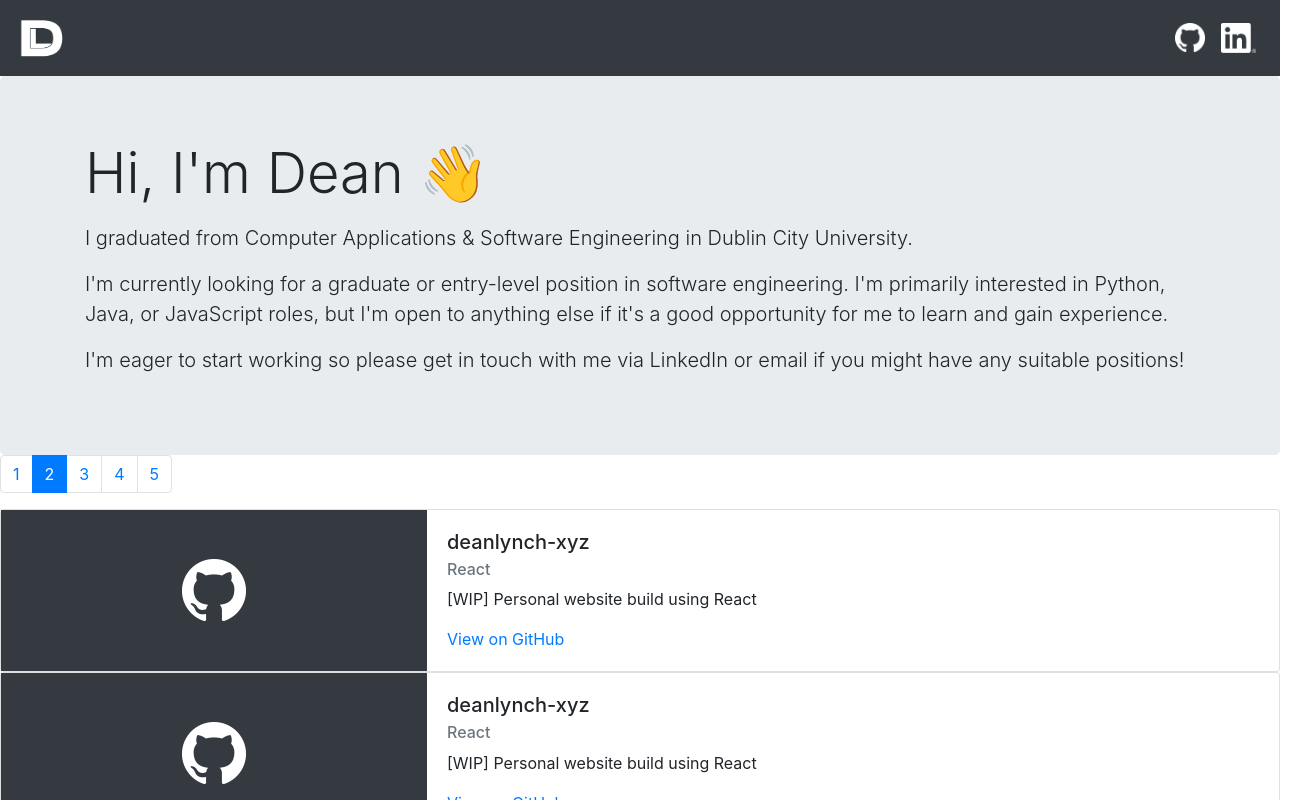
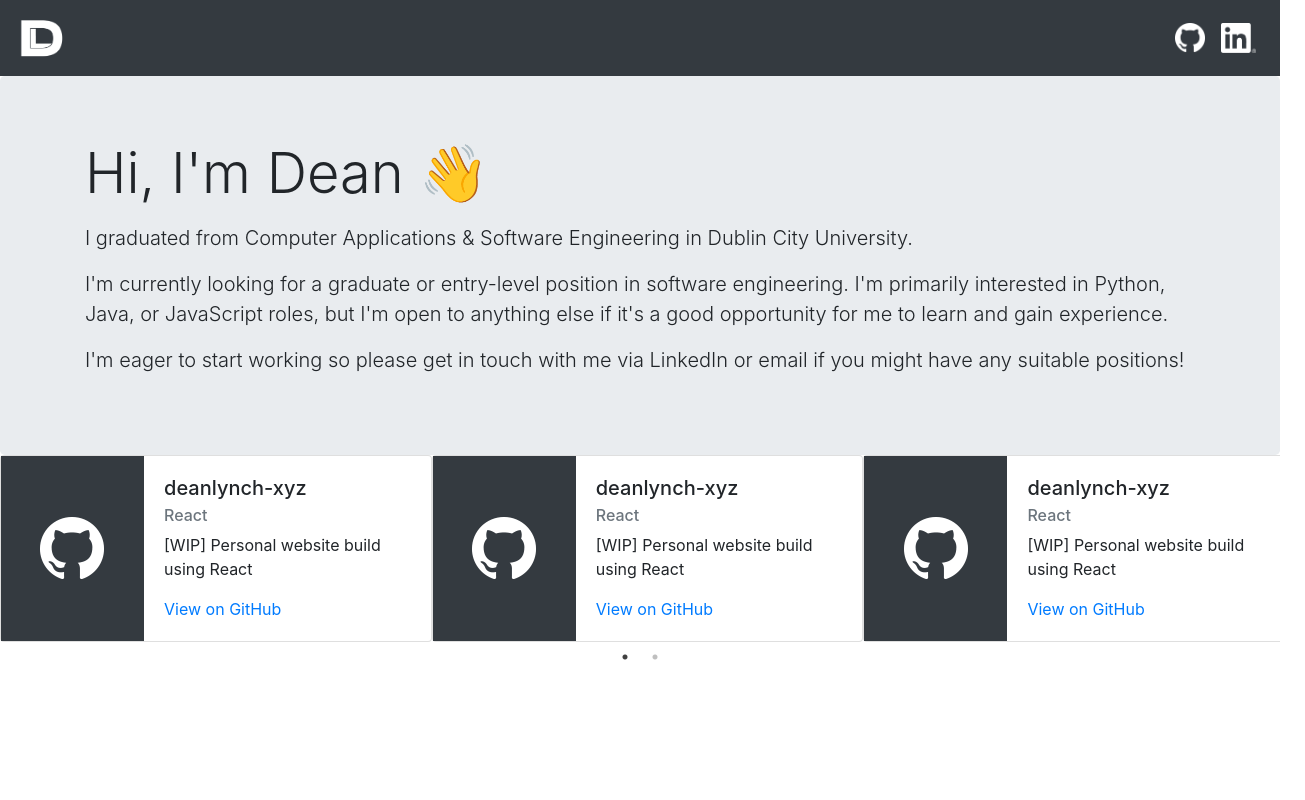
Before and after one commit to lynchdean/deanlynch-xyz, a React (Create React App) app: page / in a window 1280 px wide. Shown: the top 800 px of the page, 1305 px wide, since content can reach past the window. Built offline with nearby package versions, Linux system fonts and the light colour scheme.

Commit message:
Add React Slick

```diff
--- a/package.json
+++ b/package.json
@@ -16,6 +16,8 @@
     "react-bootstrap": "^1.3.0",
     "react-dom": "^16.13.1",
     "react-scripts": "3.4.1",
+    "react-slick": "^0.27.3",
+    "slick-carousel": "^1.8.1",
     "typescript": "^3.7.5"
   },
   "scripts": {
@@ -42,6 +44,7 @@
     ]
   },
   "devDependencies": {
+    "@types/react-slick": "^0.23.4",
     "gh-pages": "^3.1.0"
   }
 }
--- a/src/App.tsx
+++ b/src/App.tsx
@@ -2,8 +2,7 @@ import React from 'react';
 
 import Topbar from "./components/Topbar"
 import Jumbo from "./components/Jumbo";
-import ProjectCard from "./components/ProjectCard";
-import CardPaginator from "./components/CardPaginator";
+import CardSlider from "./components/CardSlider";
 
 function App() {
     return (
@@ -19,32 +18,7 @@ function App() {
                 "have any suitable positions!"}
             />
 
-            <CardPaginator/>
-
-            <ProjectCard
-                title="deanlynch-xyz"
-                link={"https://github.com/lynchdean/deanlynch-xyz"}
-                desc={"[WIP] Personal website build using React"}
-                tech={"React"}
-            />
-            <ProjectCard
-                title="deanlynch-xyz"
-                link={"https://github.com/lynchdean/deanlynch-xyz"}
-                desc={"[WIP] Personal website build using React"}
-                tech={"React"}
-            />
-            <ProjectCard
-                title="deanlynch-xyz"
-                link={"https://github.com/lynchdean/deanlynch-xyz"}
-                desc={"[WIP] Personal website build using React"}
-                tech={"React"}
-            />
-            <ProjectCard
-                title="deanlynch-xyz"
-                link={"https://github.com/lynchdean/deanlynch-xyz"}
-                desc={"[WIP] Personal website build using React"}
-                tech={"React"}
-            />
+            <CardSlider/>
 
         </div>
     );
--- a/src/components/CardPaginator.tsx
+++ /dev/null
@@ -1,24 +0,0 @@
-import React from "react";
-import Pagination from "react-bootstrap/Pagination";
-import Card from "react-bootstrap/Card";
-
-function CardPaginator () {
-
-    let items = [];
-    let active = 2;
-    for (let number = 1; number <= 5; number++) {
-        items.push(
-            <Pagination.Item key={number} active={number === active}>
-                {number}
-            </Pagination.Item>,
-        );
-    }
-
-    return (
-        <div>
-            <Pagination>{items}</Pagination>
-        </div>
-    )
-}
-
-export default CardPaginator
--- /dev/null
+++ b/src/components/CardSlider.tsx
@@ -0,0 +1,50 @@
+import React from "react";
+import Slider from "react-slick";
+
+import "slick-carousel/slick/slick.css";
+import "slick-carousel/slick/slick-theme.css";
+import ProjectCard from "./ProjectCard";
+
+class CardSlider extends React.Component {
+    render() {
+        const settings = {
+            dots: true,
+            infinite: true,
+            speed: 500,
+            slidesToShow: 2,
+            slidesToScroll: 2,
+            variableWidth: true,
+        };
+
+        return (
+            <Slider {...settings}>
+                <ProjectCard
+                    title="deanlynch-xyz"
+                    link={"https://github.com/lynchdean/deanlynch-xyz"}
+                    desc={"[WIP] Personal website build using React"}
+                    tech={"React"}
+                />
+                <ProjectCard
+                    title="deanlynch-xyz"
+                    link={"https://github.com/lynchdean/deanlynch-xyz"}
+                    desc={"[WIP] Personal website build using React"}
+                    tech={"React"}
+                />
+                <ProjectCard
+                    title="deanlynch-xyz"
+                    link={"https://github.com/lynchdean/deanlynch-xyz"}
+                    desc={"[WIP] Personal website build using React"}
+                    tech={"React"}
+                />
+                <ProjectCard
+                    title="deanlynch-xyz"
+                    link={"https://github.com/lynchdean/deanlynch-xyz"}
+                    desc={"[WIP] Personal website build using React"}
+                    tech={"React"}
+                />
+            </Slider>
+        );
+    }
+}
+
+export default CardSlider
```
Also changed, not shown: 1 other file (tests, documents, lock files or other folders).
